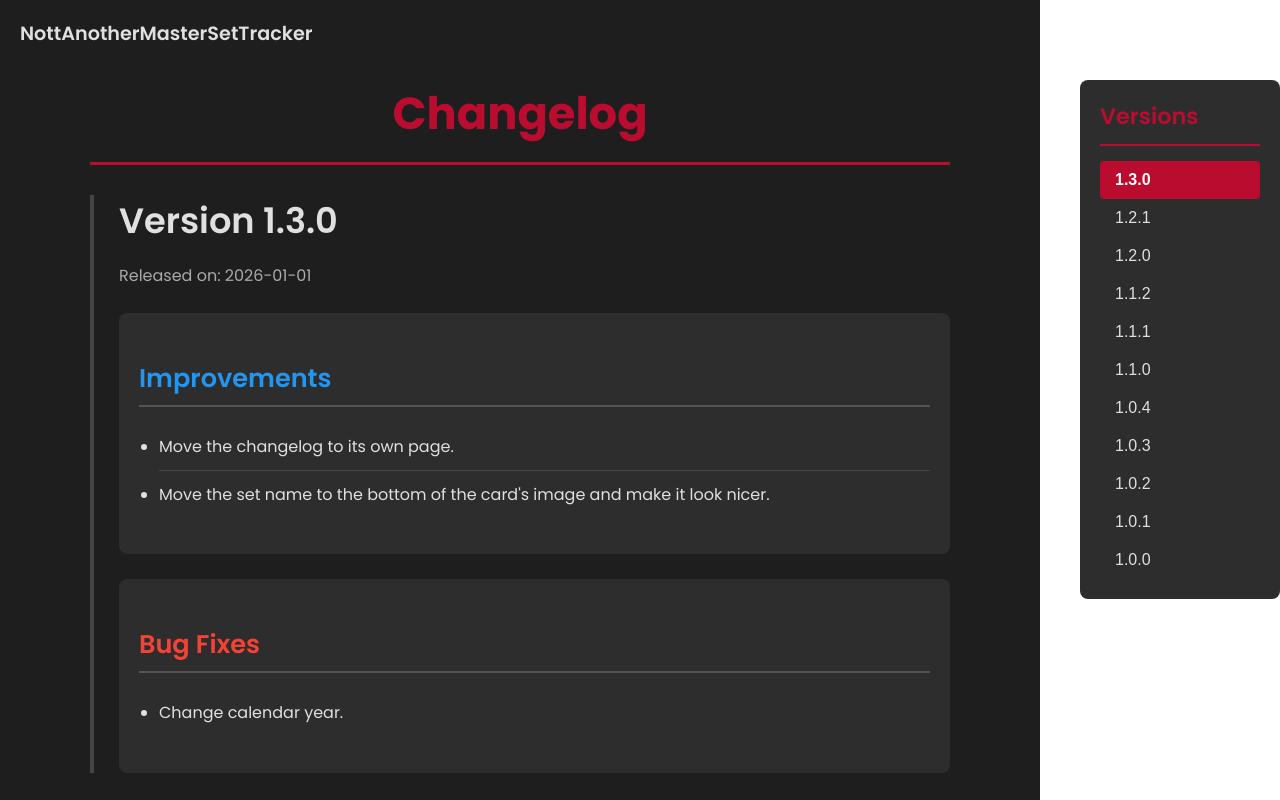
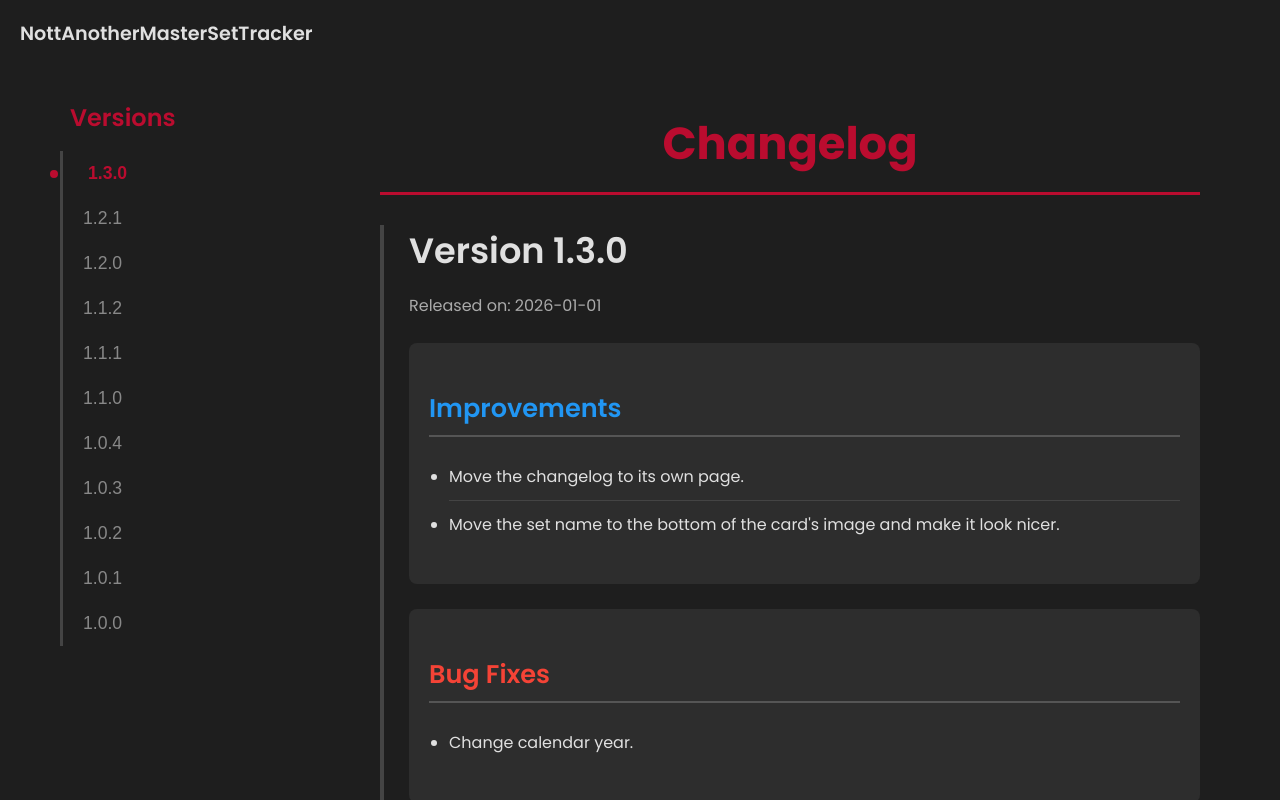
Before and after one commit to deepnimma/FrontNAMST, a React (Vite) app: page /changelog in a window 1280 px wide. Shown: the top 800 px of the page. Built offline with nearby package versions, Linux system fonts and the light colour scheme.

Commit message:
changes to the changelog page

```diff
--- a/src/components/ChangelogPage.tsx
+++ b/src/components/ChangelogPage.tsx
@@ -31,6 +31,8 @@ const ChangelogPage: React.FC = () => {
     }, []);
 
     useEffect(() => {
+        // The top margin is set to -80px to account for the 80px top padding on the page.
+        const topMargin = -80;
         observer.current = new IntersectionObserver(
             (entries) => {
                 entries.forEach((entry) => {
@@ -39,7 +41,7 @@ const ChangelogPage: React.FC = () => {
                     }
                 });
             },
-            { rootMargin: '-50% 0px -50% 0px', threshold: 0 }
+            { rootMargin: `${topMargin}px 0px -50% 0px`, threshold: 0 }
         );
 
         Object.values(versionRefs.current).forEach((ref) => {
@@ -62,12 +64,12 @@ const ChangelogPage: React.FC = () => {
 
     return (
         <div className="changelog-page-wrapper">
+            <header className="changelog-header">
+                <Link to="/" className="home-link-button">
+                    NottAnotherMasterSetTracker
+                </Link>
+            </header>
             <div className="changelog-page">
-                <header className="changelog-header">
-                    <Link to="/" className="home-link-button">
-                        NottAnotherMasterSetTracker
-                    </Link>
-                </header>
                 <div className="changelog-container">
                     <h1 className="changelog-title">Changelog</h1>
                     {error && <p className="error-message">{error}</p>}
--- a/src/styles/ChangelogPage.css
+++ b/src/styles/ChangelogPage.css
@@ -1,28 +1,33 @@
 .changelog-page-wrapper {
     display: flex;
-    justify-content: center;
+    justify-content: center; /* Changed to center */
     position: relative;
-}
-
-.changelog-page {
-    padding: 20px;
     background-color: #1e1e1e;
-    color: #e0e0e0;
     min-height: 100vh;
-    font-family: 'Poppins', sans-serif;
-    position: relative;
-    flex-grow: 1;
-    max-width: 1200px; /* Adjust as needed */
+    flex-direction: row-reverse;
 }
 
 .changelog-header {
-    position: absolute;
+    position: fixed;
     top: 20px;
     left: 20px;
     padding: 0;
     background: transparent;
     margin: 0;
     width: auto;
+    z-index: 1000;
+}
+
+.changelog-page {
+    padding: 20px;
+    padding-top: 80px;
+    background-color: transparent;
+    color: #e0e0e0;
+    font-family: 'Poppins', sans-serif;
+    position: relative;
+    width: 100%;
+    max-width: 900px;
+    /* margin: 0 auto; removed this to allow flexbox to center it */
 }
 
 .home-link-button {
@@ -38,8 +43,8 @@
 }
 
 .changelog-container {
-    max-width: 900px;
-    margin: 60px auto 0 auto;
+    max-width: 100%;
+    margin: 0 auto;
     padding: 0 20px;
     background-color: transparent;
     box-shadow: none;
@@ -61,7 +66,7 @@
     border-left: 4px solid #444;
     padding-left: 25px;
     transition: border-color 0.3s ease;
-    scroll-margin-top: 20px; /* Offset for smooth scrolling */
+    scroll-margin-top: 140px; /* Increased to clear sticky header/nav on mobile */
 }
 
 .version-section:hover {
@@ -121,74 +126,145 @@
     border-bottom: none;
 }
 
+/* --- Version Tree (Desktop) --- */
 .version-tree {
     position: sticky;
-    top: 80px;
-    width: 200px;
-    margin-left: 40px;
+    top: 100px;
+    width: 260px; /* Increased width */
+    margin-right: 20px;
+    margin-left: 20px;
     align-self: flex-start;
-    background-color: #2d2d2d;
-    padding: 20px;
-    border-radius: 8px;
+    background-color: transparent;
+    padding: 0;
+    flex-shrink: 0;
 }
 
 .tree-title {
-    font-size: 1.4rem;
+    font-size: 1.5rem; /* Larger title */
     font-weight: 600;
     color: #BA0C2F;
     margin-top: 0;
     margin-bottom: 15px;
-    border-bottom: 2px solid #BA0C2F;
-    padding-bottom: 10px;
+    padding-left: 10px;
+    border-bottom: none;
 }
 
 .version-tree ul {
     list-style: none;
     padding: 0;
     margin: 0;
+    border-left: 3px solid #444; /* Thicker border */
 }
 
 .version-tree li button {
     background: none;
     border: none;
-    color: #e0e0e0;
-    padding: 10px 15px;
+    color: #888;
+    padding: 12px 20px; /* Larger padding */
     width: 100%;
     text-align: left;
     cursor: pointer;
-    font-size: 1rem;
-    border-radius: 4px;
-    transition: background-color 0.2s, color 0.2s;
+    font-size: 1.1rem; /* Larger font */
+    transition: color 0.2s, transform 0.2s;
+    position: relative;
 }
 
 .version-tree li button:hover {
-    background-color: #444;
+    color: #e0e0e0;
+    transform: translateX(5px);
 }
 
 .version-tree li.active button {
-    background-color: #BA0C2F;
-    color: white;
+    color: #BA0C2F;
     font-weight: 600;
+    transform: translateX(5px);
 }
 
-@media (max-width: 1200px) {
-    .version-tree {
-        display: none; /* Hide the tree on smaller screens */
-    }
+.version-tree li.active button::before {
+    content: '';
+    position: absolute;
+    left: -18px; /* Adjusted for thicker border */
+    top: 50%;
+    transform: translateY(-50%);
+    width: 8px; /* Larger dot */
+    height: 8px;
+    background-color: #BA0C2F;
+    border-radius: 50%;
 }
 
-@media (max-width: 768px) {
+/* --- Mobile / Tablet Styles --- */
+@media (max-width: 1024px) {
+    .changelog-page-wrapper {
+        flex-direction: column;
+        justify-content: flex-start;
+    }
+
     .changelog-header {
         position: relative;
         top: 0;
         left: 0;
-        margin-bottom: 20px;
+        margin-bottom: 10px;
         text-align: center;
         width: 100%;
         display: block;
+        padding: 20px 0;
     }
 
-    .changelog-container {
-        margin-top: 0;
+    .changelog-page {
+        padding-top: 10px;
+        max-width: 100%;
+    }
+
+    .version-tree {
+        display: block;
+        position: sticky;
+        top: 0;
+        width: 100%;
+        margin: 0;
+        padding: 10px 20px;
+        background-color: #1e1e1e; /* Background to cover content when scrolling */
+        z-index: 900;
+        border-bottom: 1px solid #333;
+        box-shadow: 0 4px 6px rgba(0,0,0,0.2);
+    }
+
+    .tree-title {
+        display: none;
+    }
+
+    .version-tree ul {
+        display: flex;
+        flex-direction: row;
+        overflow-x: auto;
+        border-left: none;
+        gap: 10px;
+        padding-bottom: 5px;
+        /* Hide scrollbar for cleaner look */
+        scrollbar-width: none; /* Firefox */
+        -ms-overflow-style: none;  /* IE 10+ */
+    }
+
+    .version-tree ul::-webkit-scrollbar {
+        display: none;  /* Chrome/Safari */
+    }
+
+    .version-tree li button {
+        background-color: #2d2d2d;
+        border-radius: 20px;
+        padding: 8px 16px;
+        font-size: 0.9rem;
+        white-space: nowrap;
+        color: #e0e0e0;
+        transform: none !important; /* Disable hover transform on mobile */
+    }
+
+    .version-tree li.active button {
+        background-color: #BA0C2F;
+        color: white;
+        transform: none !important;
+    }
+
+    .version-tree li.active button::before {
+        display: none;
     }
 }
```
